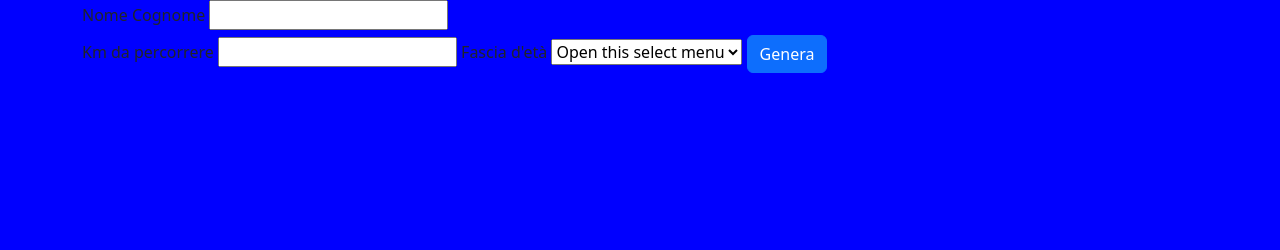
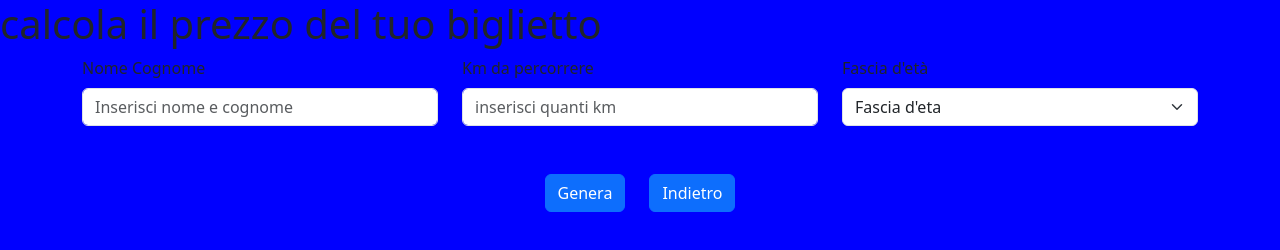
Before and after one commit to severogianluca/js-biglietto-treno-form, a plain HTML site: page index.html in a window 1280 px wide. Drawn offline with nearby package versions, Linux system fonts and the light colour scheme.

Commit message:
Feat: create title, allineato elementi

```diff
--- a/index.html
+++ b/index.html
@@ -1,5 +1,6 @@
 <!DOCTYPE html>
 <html lang="en">
+
 <head>
     <meta charset="UTF-8">
     <meta name="viewport" content="width=device-width, initial-scale=1.0">
@@ -12,31 +13,51 @@
     <!-- MIO CSS -->
     <link rel="stylesheet" href="style.css">
 </head>
+
 <body>
+    <header>
+        <h1>calcola il prezzo del tuo biglietto</h1>
+    </header>
+    <main>
         <div class="container">
+            <form action="index.html" id="insertForm">
+                <div class="row mb-5">
+                    <div class="col">
                         <label for="dati" class="form-label">Nome Cognome</label>
-        <input id="dati" type="text">
-
-        <form action="index.html" id="insertForm">
+                        <input id="dati" type="text" class="form-control" placeholder="Inserisci nome e cognome"
+                            aria-label="First name">
+                    </div>
+                    <div class="col">
                         <label for="km" class="form-label">Km da percorrere</label>
-            <input id="km" type="number">
-
+                        <input id="km" type="text" class="form-control" placeholder="inserisci quanti km"
+                            aria-label="Last name">
+                    </div>
+                    <div class="col">
                         <label for="eta" class="form-label">Fascia d'età</label>
-            <select class="select" id="eta" >
-                <option selected>Open this select menu</option>
+                        <select id="eta" class="form-select" aria-label="Default select example">
+                            <option selected>Fascia d'eta</option>
                             <option value="minorenne">Minorenne</option>
                             <option value="maggiorenne">Maggiorenne</option>
                             <option value="over-65">Over 65</option>
                         </select>
+                    </div>
+                </div>
 
+                <div class="d-flex justify-content-center gap-4">
                     <button type="submit" class="btn btn-primary">Genera</button>
+                    <a href="/" class="btn btn-primary " role="button" aria-disabled="true">Indietro</a>
+                </div>
             </form>
         </div>
+    </main>
+
 
     <!-- JS BOOTSTRAP -->
     <script src="https://cdn.jsdelivr.net/npm/bootstrap@5.3.3/dist/js/bootstrap.bundle.min.js"
-    integrity="sha384-YvpcrYf0tY3lHB60NNkmXc5s9fDVZLESaAA55NDzOxhy9GkcIdslK1eN7N6jIeHz" crossorigin="anonymous"></script>
+        integrity="sha384-YvpcrYf0tY3lHB60NNkmXc5s9fDVZLESaAA55NDzOxhy9GkcIdslK1eN7N6jIeHz"
+        crossorigin="anonymous"></script>
     <!-- MIO JS -->
     <script src="app.js"></script>
 </body>
+
 </html>
```
Lines whose indentation alone changed are shown as unchanged.
